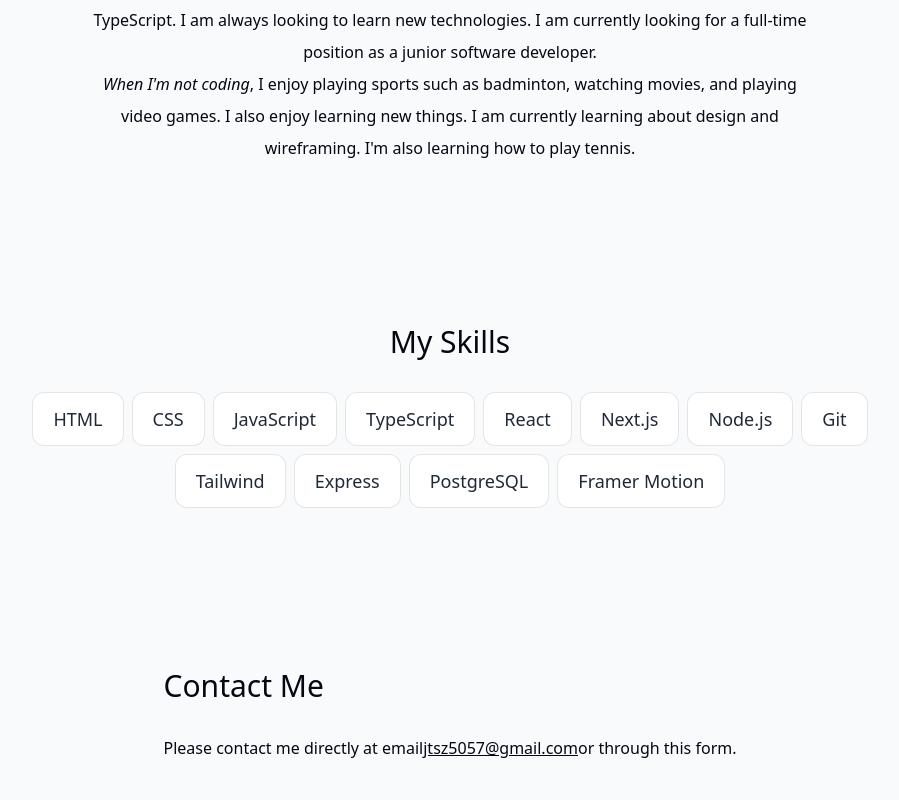
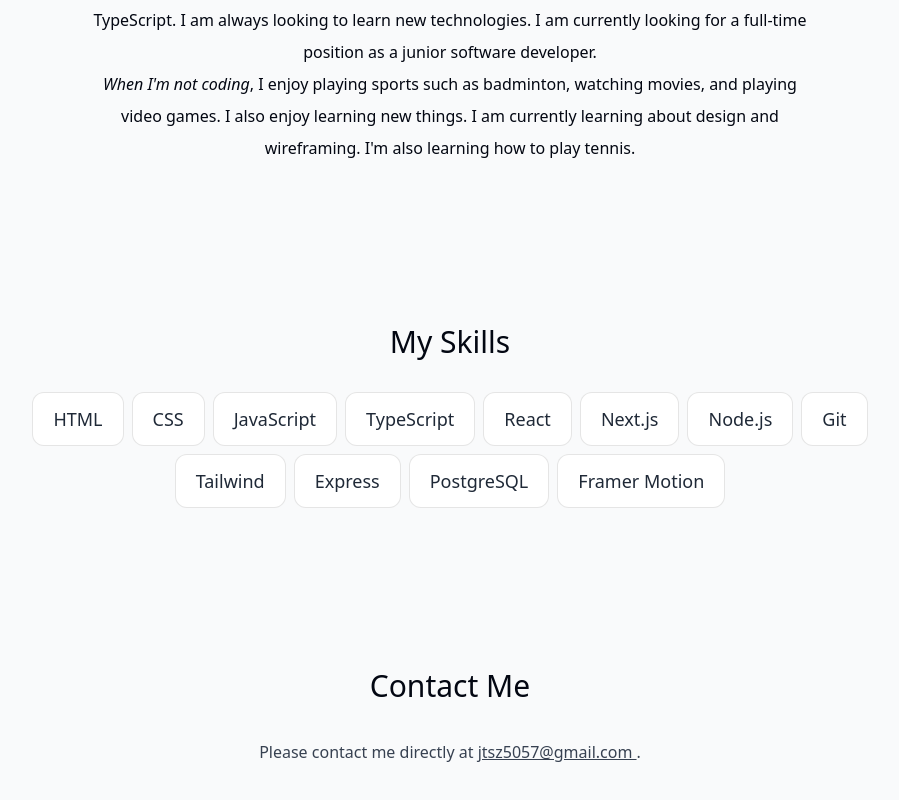
Before and after one commit to jtsz5057/portfolio-website, a Next.js app: page / in a window 1280 px wide. Shown: the part 1012-1812 px from the top of the page, without its empty margins (190-1089 px from the left). Before the commit the page ends 1772 px from the top, so only its background shows below. Built offline with nearby package versions, Linux system fonts and the light colour scheme.

Commit message:
create and modified contact companonent and page

```diff
--- a/components/contact.tsx
+++ b/components/contact.tsx
@@ -1,12 +1,13 @@
 import React from 'react'
+
 
 export default function Contact() {
   return (
-    <section>
+    <section className="mb-28 max-w-[45rem] text-center leading-8 sm:mb-40">
         <h2 className="text-3xl font-medium mb-8">Contact Me</h2>
-        <p>Please contact me directly at email
-            <a className="underline" href="mailto:jtsz5057@gmail.com">jtsz5057@gmail.com</a>{''}
-            or through this form.</p>
+        <p className="text-gray-700">Please contact me directly at {''}
+            <a className="underline" href="mailto:jtsz5057@gmail.com">jtsz5057@gmail.com {''}</a>
+            .</p>
     </section >
   )
 }
```
